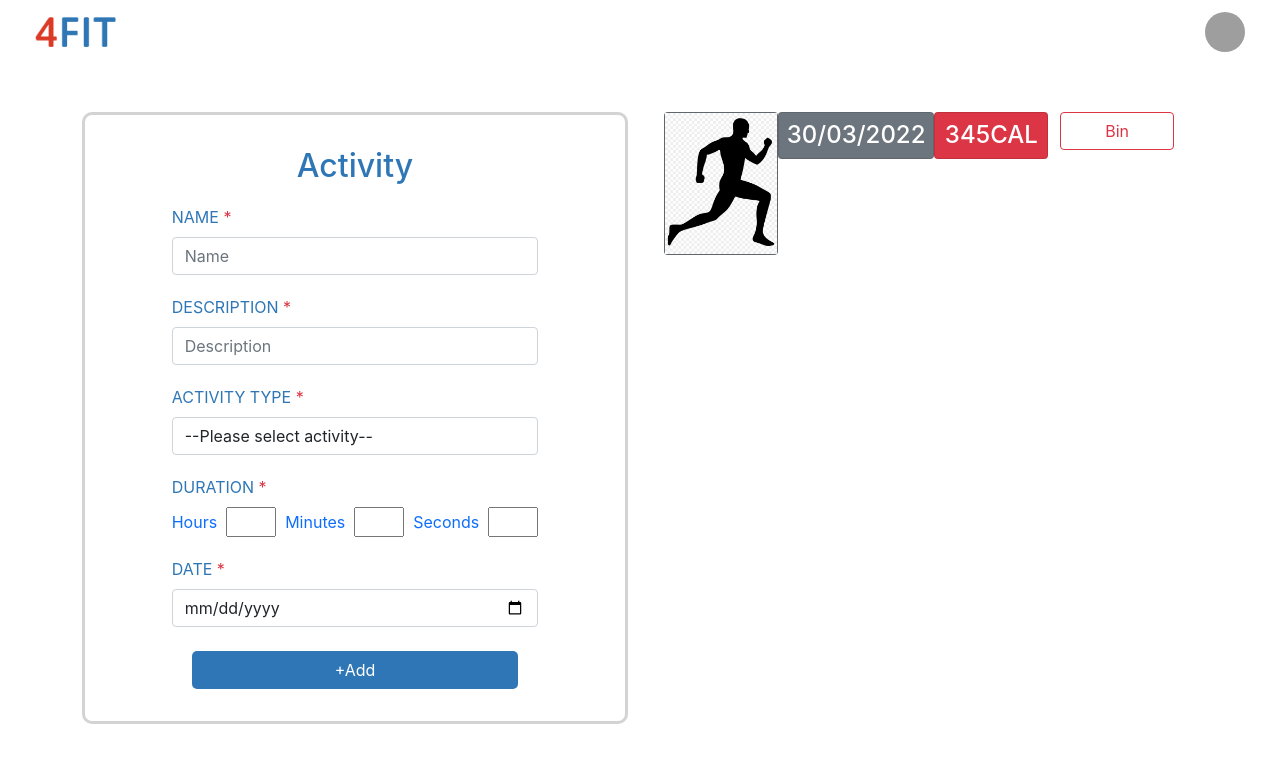
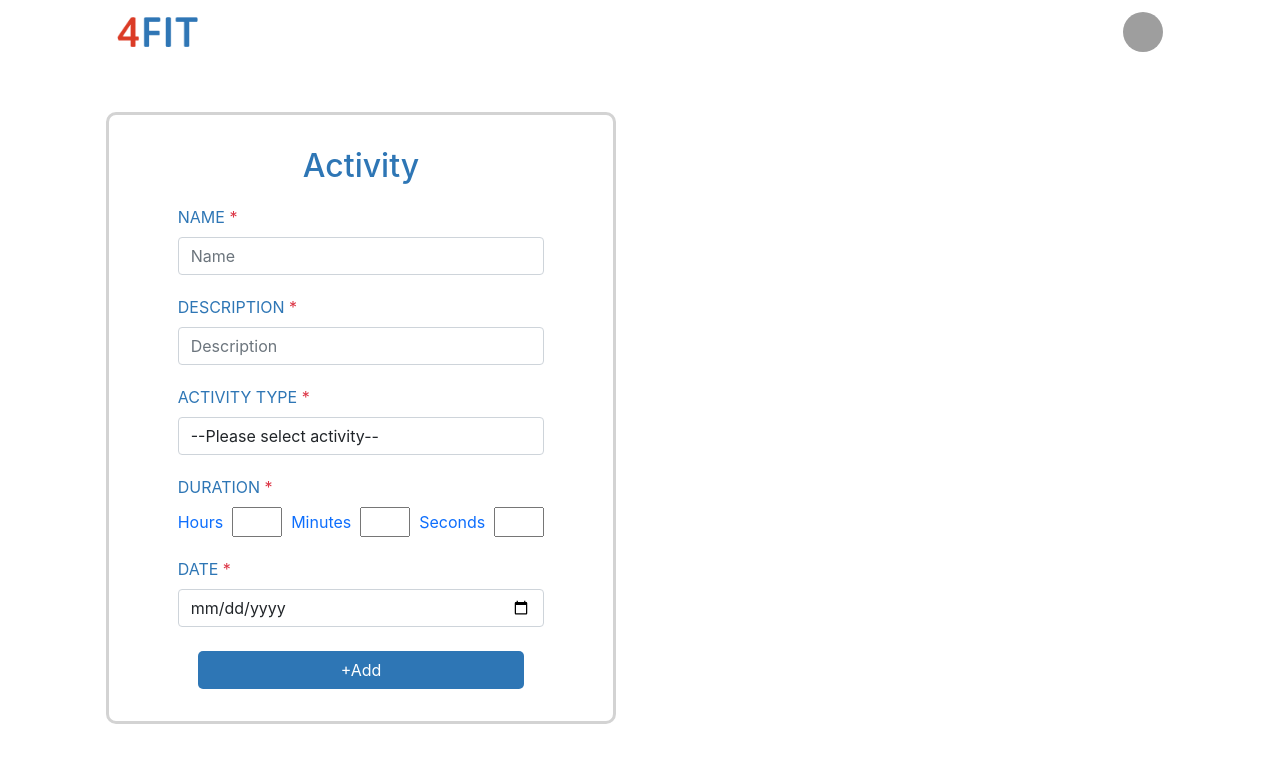
Before and after one commit to SuphanKhaomoon/four-fit-project, a React (Create React App) app: page / in a window 1280 px wide. Shown: the top 762 px of the page. Built offline with nearby package versions, Linux system fonts and the light colour scheme; grey boxes are pictures that could not be loaded; a web font is replaced by a local one.

Commit message:
task 5 commit

```diff
--- a/src/App.js
+++ b/src/App.js
@@ -3,23 +3,38 @@ import './App.css';
 import Navbar from './Components/Navbar/Navbar';
 import List from './Components/List/List';
 import Form from './Components/ActivityForm/Form';
+import { useState } from 'react';
 
 
 function App() {
+
+  // const data = [
+  //   {id:1, name:"name", description: "namenamename", type: "run", duration: 3661000, date: "2022-04-08", timeStamp: {}},
+  //   {id:2, name:"name2", description: "namenamename2", type: "walk", duration: 3661000, date: "2022-04-08", timeStamp: {}},
+  //   {id:3, name:"name", description: "namenamename", type: "hike", duration: 3661000, date: "2022-04-08", timeStamp: {}},
+  // ]
+
+  const [items, setItems] = useState([]);
+
+  const onAddNewItem = (newItem) => {
+    console.log("ข้อมูลที่ส่งมาจาก Form Component = ", newItem);
+    setItems((prevItem) => {
+      return [newItem,...prevItem]
+    })
+  };
+
+
   return (
-    <div className="App">
+    <div className='container'>
       <Navbar />
-      <div className='container d-flex justify-content-between'>
-        <div className='row'>
-          <div className='col-lg-6 col-12'>
-            <Form />
-          </div>
-          <div className='col-lg-6 col-12'>
-            <List />
-          </div>
+      <div className='row container justify-content-between'>
+        <div className='col-lg-6 col-12'>
+          <Form onAddItem={onAddNewItem}/>
+        </div>
+        <div className='col-lg-6 col-12'>
+          <List data={items}/>
         </div>
       </div>
-
     </div>
   );
 }
--- a/src/Components/ActivityForm/Form.js
+++ b/src/Components/ActivityForm/Form.js
@@ -1,10 +1,12 @@
 import { useForm } from 'react-hook-form';
 import './Form.css';
+import { v4 as uuidv4 } from 'uuid';
 
-const Form = () => {
+const Form = ({onAddItem}) => {
     const { register,
             handleSubmit,
             getValues,
+            reset,
             formState: {errors}
         } = useForm({
             defaultValues: {
@@ -19,22 +21,29 @@ const Form = () => {
             }
     });
 
-    console.log(errors);
+    // console.log(errors);
 
-    const onSubmit = () => {
+    const onSubmit = (data) => {
         const date = new Date();
-        const values = getValues()
+        const values = getValues();
         const calculate = (Number(values.hours) * 3600000) + Number(values.minutes * 60000) + Number(values.seconds * 1000);
-        const data = {
+        const datas = {
+            id: uuidv4(),
             name: values.name,
             description: values.description,
             type: values.type,
+            hours: values.hours,
+            minutes: values.minutes,
+            seconds: values.seconds,
             duration: calculate,
             date: values.date,
             timeStamp: date
         }
 
-        console.log(data);
+        onAddItem(datas);
+        // console.log(data);
+        reset();
+
     }
 
     return (
@@ -90,17 +99,6 @@ const Form = () => {
                                 </select>
                                 <label className='text-danger form-label m-0'>{errors.type?.message}</label>
                             </div>
-                            {/* <div className="form-group">
-                                <label className="form-label">DURATION <span className='text-danger'>&nbsp;*</span></label>
-                                <input
-                                    type="time"
-                                    className="form-control"
-                                    id="duration"
-                                    placeholder="minute:seconds:miliseconds"
-                                    {...register("duration", { required: 'duration is required' })}
-                                />
-                                <label className='text-danger form-label m-0'>{errors.duration?.message}</label>
-                            </div> */}
                             <div className='form-group'>
                                 <label className="form-label">DURATION <span className='text-danger'>&nbsp;*</span></label>
                                 <span className='text-primary'>Hours &nbsp;
--- /dev/null
+++ b/src/Components/Item/Item.css
@@ -0,0 +1,8 @@
+.img-size {
+    width: 60px;
+    height: 60px;
+}
+
+.height {
+    height: 100%;
+}
--- /dev/null
+++ b/src/Components/Item/Item.js
@@ -0,0 +1,39 @@
+import './Item.css';
+
+
+const Item =(props) => {
+    console.log(props);
+    const changeName = `./${props.type}.png`;
+
+
+    return (
+        <section id="4fit-item" className='mb-2'>
+            <div className='container'>
+                <div className='row'>
+                    <div className='col p-0'>
+                        <div className='card'>
+                            <div className='card-body'>
+                                <center><img src={changeName} alt='bicycle' className='img-size' /></center>
+                            </div>
+                        </div>
+                    </div>
+                    <div className='col p-0'>
+                        <div className='text-white h-100 bg-secondary rounded m-0 px-2 py-2'>{props.date}</div>
+                    </div>
+                    <div className='col p-0'>
+                        <div className='text-white h-100 bg-danger rounded m-0 px-2 py-2'><span>{props.hours}H : {props.minutes}M : {props.seconds}S</span></div>
+                    </div>
+                    <div className='col'>
+                        <button
+                            className='btn btn-outline-danger w-100'
+                        >
+                            Delete
+                        </button>
+                    </div>
+                </div>
+            </div>
+        </section>
+    );
+}
+
+export default Item;
--- a/src/Components/List/List.js
+++ b/src/Components/List/List.js
@@ -1,37 +1,16 @@
+import { element } from 'prop-types';
+import Item from '../Item/Item';
 import './List.css'
 
-const List = (props) => {
+const List = ({ data }) => {
+    // const { data } = props;
     return (
         <section id='4fit-list'>
-            <div className='container'>
-                <div className='row'>
-                    <div className='col p-0'>
-                        <div className='card bg-secondary'>
-                            <div className='card-body'>
-                                {/* <h4 className='card-title text-white m-0 ps-2 pe-5 py-2'>CYCLING</h4> */}
-                                <img src='./run.png' alt='run' className='w-100' />
-                            </div>
-                        </div>
-                    </div>
-                    <div className='col p-0'>
-                        <div className='card bg-secondary'>
-                            <div className='card-body'>
-                                <h4 className='card-title text-white m-0 px-2 py-2'>30/03/2022</h4>
-                            </div>
-                        </div>
-                    </div>
-                    <div className='col p-0'>
-                        <div className='card bg-danger'>
-                            <div className='card-body'>
-                                <h4 className='card-title text-white m-0 px-2 py-2'><span>345CAL</span></h4>
-                            </div>
-                        </div>
-                    </div>
-                    <div className='col'>
-                        <button className='btn btn-outline-danger w-100'>Bin</button>
-                    </div>
-                </div>
-            </div>
+            <ul>
+                {data.map((element) => {
+                    return <Item {...element} key={element.id}/>
+                })}
+            </ul>
         </section>
     );
 
```
Also changed, not shown: public/bicycle ride.png (renamed from public/bicycle.png), public/swim.png.
